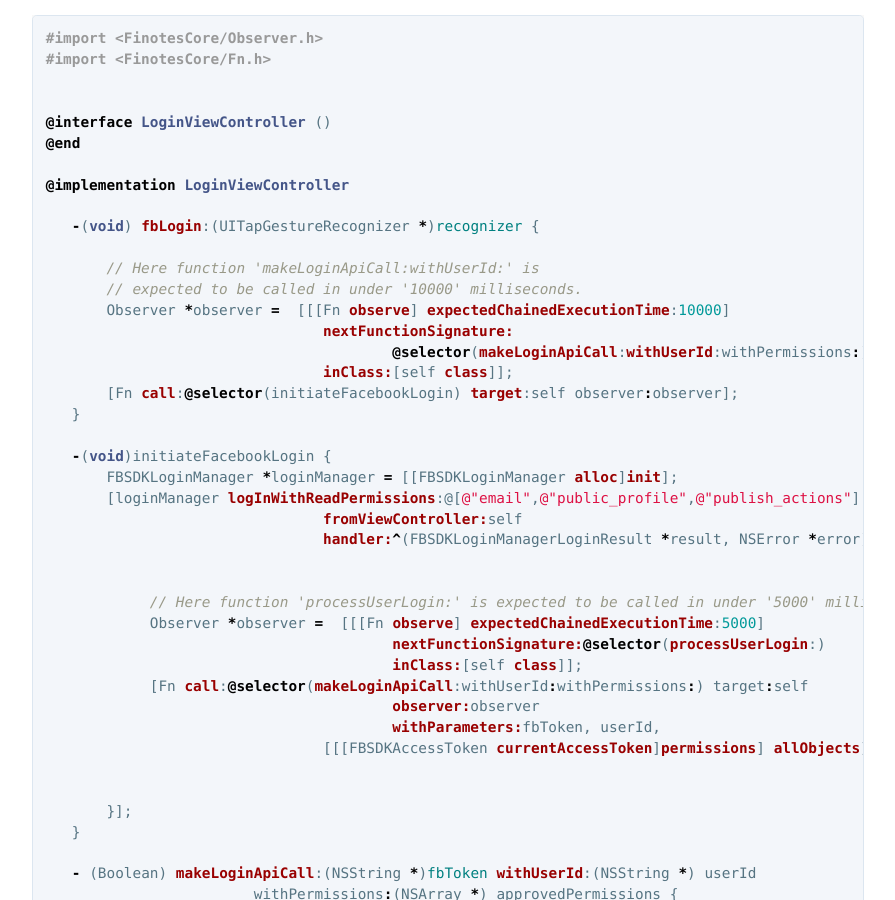
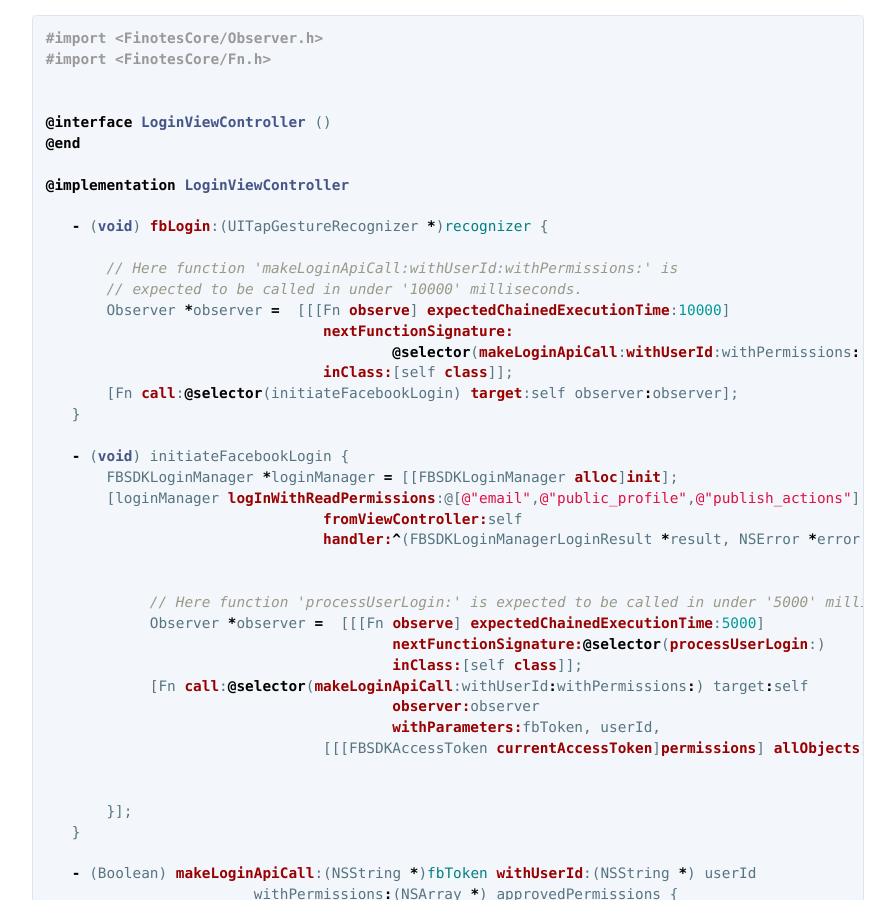
Before and after one commit to finotes/finotes.github.io, a Jekyll site: the page built from _posts/2018-01-19-ios-docs.md, in a window 1280 px wide and 900 px high, scrolled down 7745 px. Shown: the whole window, without its empty margins (192-1087 px from the left). Built offline with Jekyll 4.4.1, drawn with Linux system fonts in a browser that asks for light colours; some web fonts are replaced.

Commit message:
Update 2018-01-19-ios-docs.md

````diff
--- a/_posts/2018-01-19-ios-docs.md
+++ b/_posts/2018-01-19-ios-docs.md
@@ -31,7 +31,7 @@ You can import the FinotesCore to your code using the import statement below.
 ## Initialize
 You need to call the [Fn initialize:application] function in your appDelegate didFinishLaunchingWithOptions:
 
-```objective-c
+```objectivec
 #import <FinotesCore/Fn.h>
 
 - (BOOL)application:(UIApplication *)application didFinishLaunchingWithOptions:(NSDictionary *)launchOptions {
@@ -314,9 +314,9 @@ When user clicks on the facebook login button the login workflow will take the u
 
 @implementation LoginViewController
 
-   -(void) fbLogin:(UITapGestureRecognizer *)recognizer {
+   - (void) fbLogin:(UITapGestureRecognizer *)recognizer {
 
-       // Here function 'makeLoginApiCall:withUserId:' is
+       // Here function 'makeLoginApiCall:withUserId:withPermissions:' is
        // expected to be called in under '10000' milliseconds.
        Observer *observer =  [[[Fn observe] expectedChainedExecutionTime:10000]
 				nextFunctionSignature:
@@ -325,7 +325,7 @@ When user clicks on the facebook login button the login workflow will take the u
        [Fn call:@selector(initiateFacebookLogin) target:self observer:observer];
    }
 
-   -(void)initiateFacebookLogin {
+   - (void) initiateFacebookLogin {
        FBSDKLoginManager *loginManager = [[FBSDKLoginManager alloc]init];
        [loginManager logInWithReadPermissions:@[@"email",@"public_profile",@"publish_actions"]
        				fromViewController:self
@@ -355,11 +355,11 @@ When user clicks on the facebook login button the login workflow will take the u
 	}
    }
 
-   -(void) apiCompleted:(NSDictionary *) response {
+   - (void) apiCompleted:(NSDictionary *) response {
         [Fn call:@selector(processUserLogin:) target:self withParameters:response];
    }
 
-   -(void) processUserLogin:(NSDictionary *) response {
+   - (void) processUserLogin:(NSDictionary *) response {
         if ([[response valueForKey:@"status"] isEqualToString:@"success"]) {
 	//Move to MainController
    }
````
